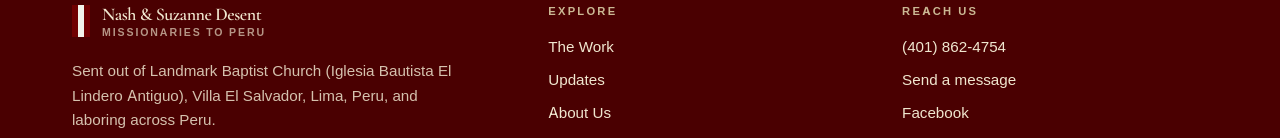
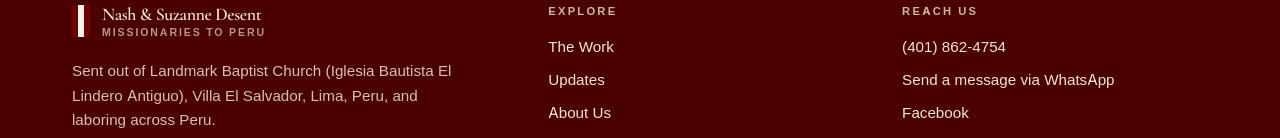
Before and after one commit to edesent/desentperu, a Next.js app: page / in a window 1280 px wide. Shown: the part 6787-6925 px from the top of the page. Built offline with nearby package versions, Linux system fonts and the light colour scheme; no server answers; a web font is replaced by a local one.

Commit message:
Clarified WhatsApp contact link in footer

```diff
--- a/src/components/Footer.tsx
+++ b/src/components/Footer.tsx
@@ -42,7 +42,7 @@ export function Footer() {
             </li>
             <li>
               <Link href="/schedule" className="hover:text-white">
-                Send a message
+                Send a message via WhatsApp
               </Link>
             </li>
             <li>
```
